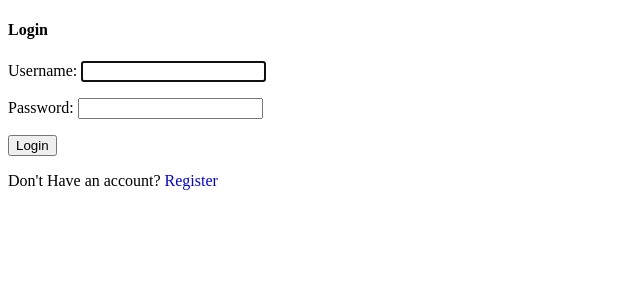
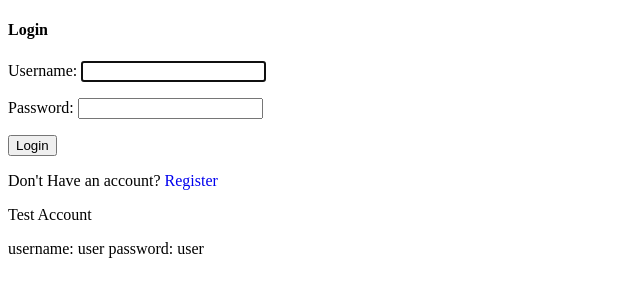
Before and after one commit to NebulaAnish/Transaction-App, a Django app: page /login/ in a window 1280 px wide. Shown: the top 300 px of the page, without its empty margins (0-640 px from the left). Run offline with Django 4.2, Linux system fonts and the light colour scheme.

Commit message:
Update login.html

```diff
--- a/base/templates/base/login.html
+++ b/base/templates/base/login.html
@@ -9,4 +9,6 @@
     <input type="submit" value="Login">
 </form>
 <p>Don't Have an account? <a href="{% url 'register' %}">Register</a></p>
+<p>Test Account</p>
+<p>username: user   password: user</p>
 {% endblock %}
```
